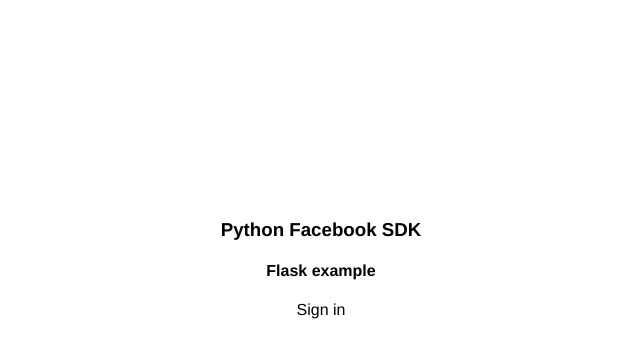
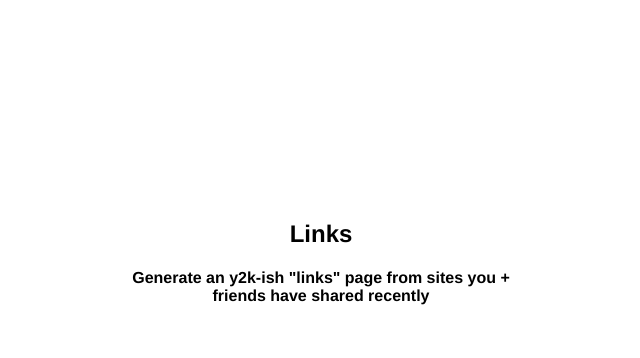
Before and after one commit to seandockray/fblinks, a Python web app: template app/templates/login.html in a window 1280 px wide. Shown: the top 358 px of the page, without its empty margins (319-959 px from the left). Run offline with Jinja, Linux system fonts and the light colour scheme; the template is opened without the code that fills it: most values are stand-ins (such as "Sample title", 1, 10 or a date in 2020); some libraries are stand-ins or nearby versions.

Commit message:
trying different login button

```diff
--- a/app/templates/base.html
+++ b/app/templates/base.html
@@ -25,6 +25,16 @@
 </head>
 <body>
     <script type="text/javascript">
+        function checkLoginState() {
+            FB.getLoginStatus(function(response) {
+              if (response.status === 'connected') {
+                    window.location = window.location;
+                } else if (response.status === 'not_authorized') {
+                  document.getElementById('status').innerHTML = 'Log into this app to generate your links page.';
+                }
+            });
+        }
+
         window.fbAsyncInit = function() {
             FB.init({
                 appId      : '{{ app_id }}',
@@ -33,16 +43,12 @@
                 xfbml      : true,
                 version    : 'v2.8'
             });
-
-            FB.Event.subscribe('auth.login', function(response) {
-                window.location = window.location;
-            });
         };
 
         // Load the SDK Asynchronously
         (function(d, s, id) {
             var js, fjs = d.getElementsByTagName(s)[0];
-            if (d.getElementById(id)) return;
+            if (d.getElementById(id)) { return; }
             js = d.createElement(s); js.id = id;
             js.src = "//connect.facebook.net/en_US/sdk.js";
             fjs.parentNode.insertBefore(js, fjs);
--- a/app/templates/login.html
+++ b/app/templates/login.html
@@ -1,10 +1,11 @@
 {% extends "base.html" %}
 {% block content %}
 <div class="center">
-    <h3>Python Facebook SDK</h3>
-    <h4>Flask example</h4>
-    <div class="fb-login-button" data-size='xlarge' data-scope="public_profile, user_posts, user_friends">
-        Sign in
-    </div>
+    <h2>Links</h2>
+    <h4>Generate an y2k-ish "links" page from sites you + friends have shared recently</h4>
+    <fb:login-button scope="public_profile, user_posts, user_friends" onlogin="checkLoginState();">
+    </fb:login-button>
+
+    <div id="status"></div>
 </div>
 {% endblock %}
```
